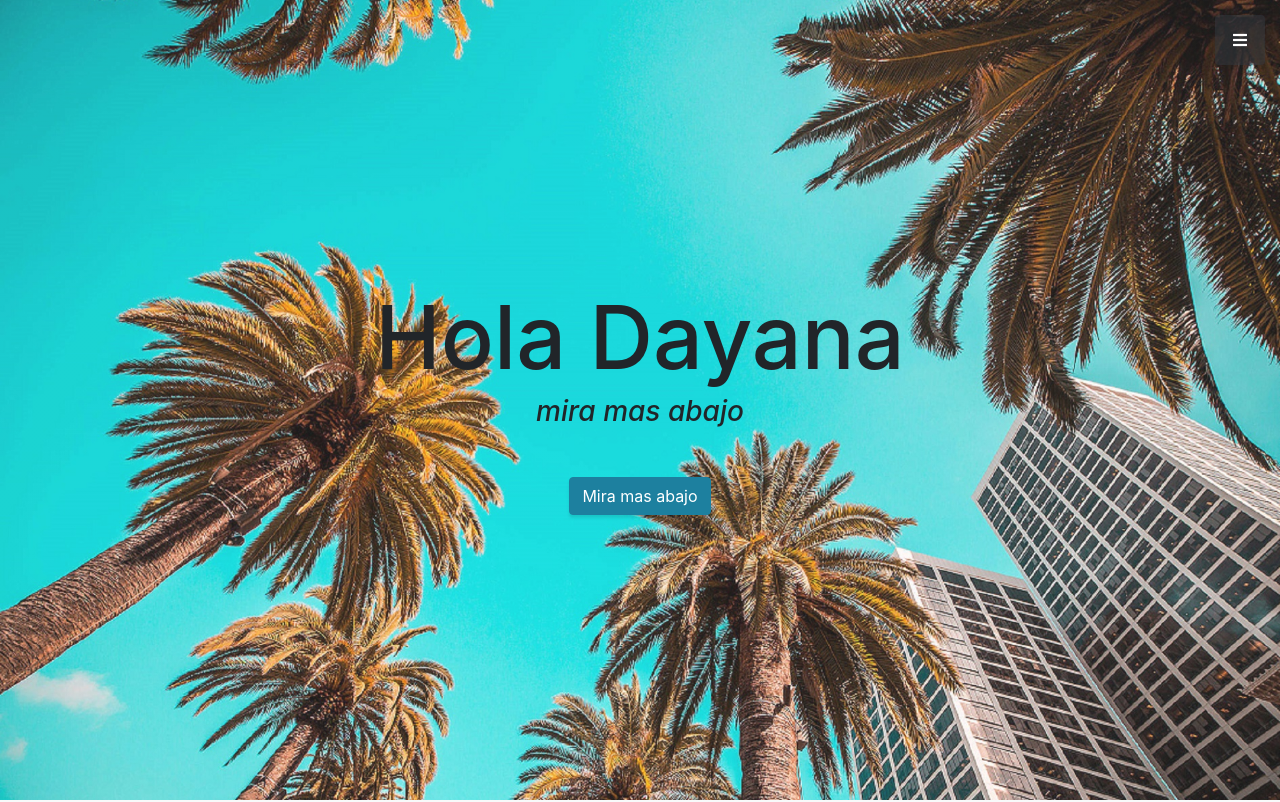
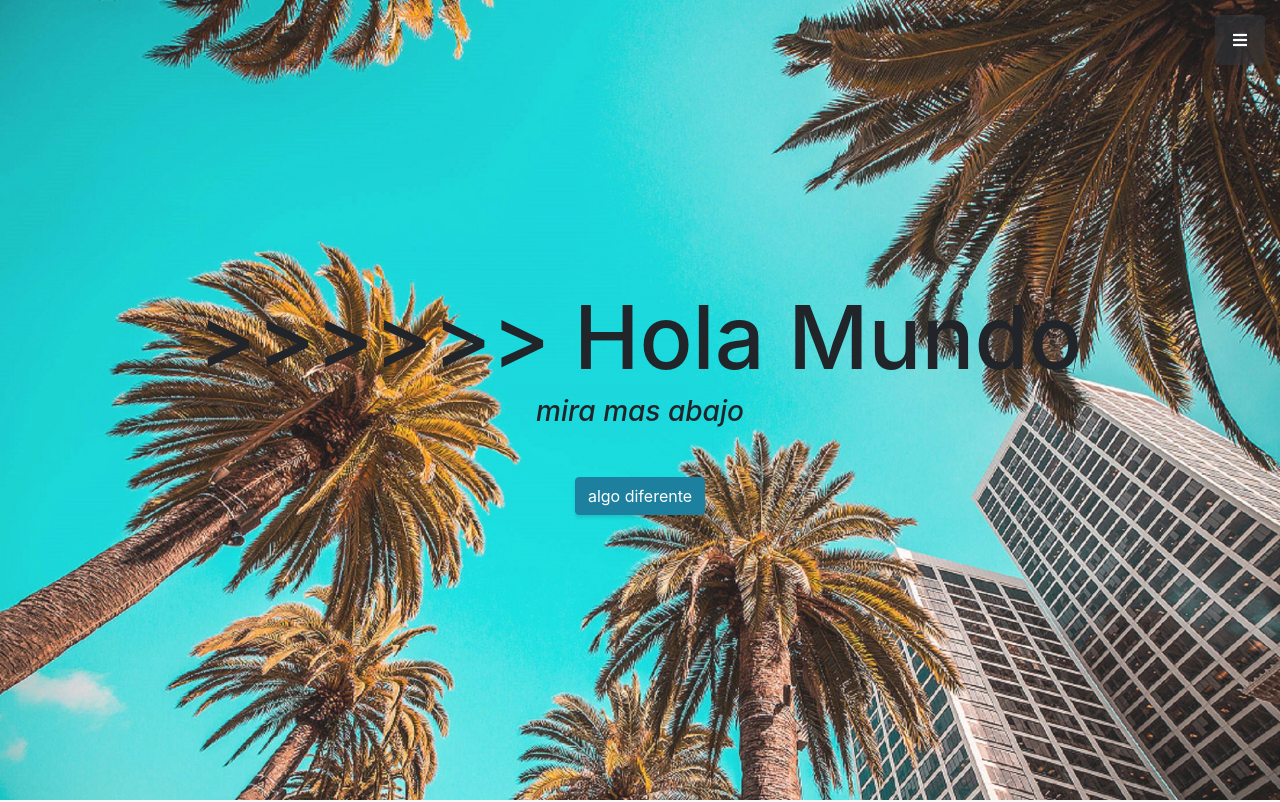
Before and after one commit to javadev16/test, a website with bundled scripts: page index.html in a window 1280 px wide. Shown: the top 802 px of the page. Built offline with nearby package versions, Linux system fonts and the light colour scheme.

Commit message:
Update index.html

```diff
--- a/index.html
+++ b/index.html
@@ -55,11 +55,11 @@
   <!-- Header -->
   <header class="masthead d-flex">
     <div class="container text-center my-auto">
-      <h1 class="mb-1">Hola Dayana</h1>
+      <h1 class="mb-1">>>>>>> Hola Mundo</h1>
       <h3 class="mb-5">
         <em>mira mas abajo</em>
       </h3>
-      <a class="btn btn-primary btn-xl js-scroll-trigger" href="#about">Mira mas abajo</a>
+      <a class="btn btn-primary btn-xl js-scroll-trigger" href="#about">algo diferente</a>
     </div>
     <div class="overlay"></div>
   </header>
```
